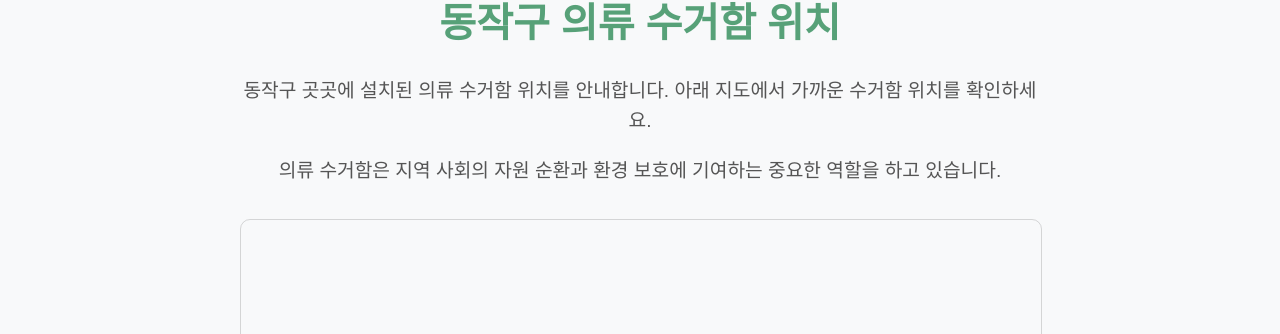
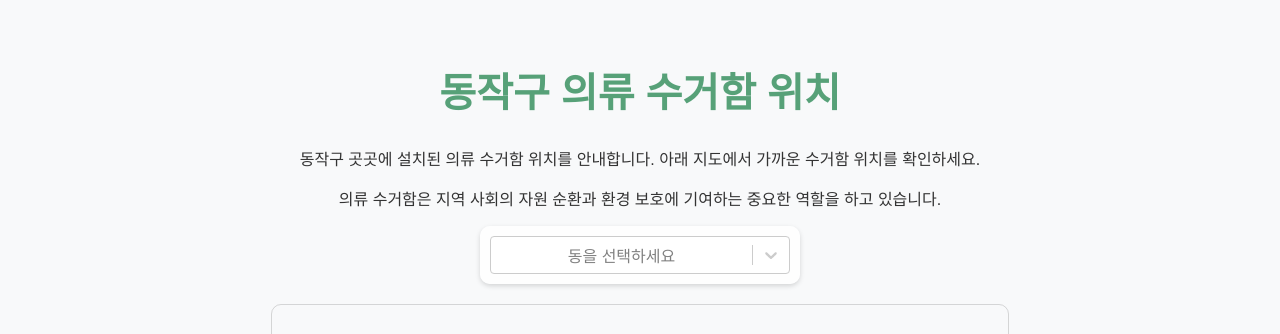
Before and after one commit to ClothingBoxProject/Demo, a React (Vite) app in the folder frontend/: page /box-location in a window 1280 px wide. Shown: the part 143-477 px from the top of the page. Built offline with nearby package versions, Linux system fonts and the light colour scheme; no server answers.

Commit message:
25_3_16_select_display_marker

```diff
--- a/frontend/package.json
+++ b/frontend/package.json
@@ -14,7 +14,8 @@
     "react": "^18.3.1",
     "react-dom": "^18.3.1",
     "react-kakao-maps-sdk": "^1.1.27",
-    "react-router-dom": "^7.1.3"
+    "react-router-dom": "^7.1.3",
+    "react-select": "^5.10.1"
   },
   "devDependencies": {
     "@eslint/js": "^9.17.0",
--- a/frontend/src/components/Location/MapComponent.jsx
+++ b/frontend/src/components/Location/MapComponent.jsx
@@ -1,9 +1,33 @@
 import React, { useEffect, useState } from "react";
 import axios from "axios";
+import Select from "react-select"; // react-select 임포트
 
 const MapComponent = () => {
   const [locations, setLocations] = useState([]);
+  const [selectedDongs, setSelectedDongs] = useState([]);
+  const [filteredLocations, setFilteredLocations] = useState([]);
+  const [selectBoxHeight, setSelectBoxHeight] = useState(0); // 셀렉트 박스 높이를 상태로 관리
 
+  // 동 데이터를 설정하는 부분
+  const dongOptions = [
+    { value: "신대방1동", label: "신대방1동" },
+    { value: "신대방2동", label: "신대방2동" },
+    { value: "대방동", label: "대방동" },
+    { value: "노량진1동", label: "노량진1동" },
+    { value: "노량진2동", label: "노량진2동" },
+    { value: "상도1동", label: "상도1동" },
+    { value: "상도2동", label: "상도2동" },
+    { value: "상도3동", label: "상도3동" },
+    { value: "상도4동", label: "상도4동" },
+    { value: "흑석동", label: "흑석동" },
+    { value: "사당1동", label: "사당1동" },
+    { value: "사당2동", label: "사당2동" },
+    { value: "사당3동", label: "사당3동" },
+    { value: "사당4동", label: "사당4동" },
+    { value: "사당5동", label: "사당5동" },
+  ];
+
+  // 수거함 데이터를 가져오는 부분
   useEffect(() => {
     const fetchData = async () => {
       try {
@@ -17,8 +41,35 @@ const MapComponent = () => {
     fetchData();
   }, []);
 
+  // 선택된 동에 해당하는 수거함만 필터링
   useEffect(() => {
-    if (locations.length > 0) {
+    if (selectedDongs.length > 0) {
+      const filtered = locations.filter((location) =>
+        selectedDongs.includes(location.locationName)
+      );
+      setFilteredLocations(filtered);
+    } else {
+      setFilteredLocations(locations);
+    }
+  }, [selectedDongs, locations]);
+
+  // 동 선택 변화 처리
+  const handleDongChange = (selectedOptions) => {
+    const selectedValues = selectedOptions.map((option) => option.value);
+    setSelectedDongs(selectedValues);
+  };
+
+  // 셀렉트 박스 높이 동적으로 설정
+  useEffect(() => {
+    const selectBox = document.querySelector(".select-container");
+    if (selectBox) {
+      setSelectBoxHeight(selectBox.offsetHeight); // 셀렉트 박스 높이를 상태로 업데이트
+    }
+  }, [selectedDongs]);
+
+  // 카카오 맵 관련 코드
+  useEffect(() => {
+    if (filteredLocations.length > 0) {
       const script = document.createElement("script");
       script.src = `//dapi.kakao.com/v2/maps/sdk.js?appkey=${import.meta.env.VITE_KAKAO_API_KEY}&autoload=false&libraries=services`;
       script.async = true;
@@ -28,29 +79,48 @@ const MapComponent = () => {
         window.kakao.maps.load(() => {
           const mapContainer = document.getElementById("map");
           const mapOption = {
-            center: new window.kakao.maps.LatLng(37.50972, 126.96355),
+            center: new window.kakao.maps.LatLng(37.50972, 126.96355), // 초기 맵 중심
             level: 5,
           };
           const map = new window.kakao.maps.Map(mapContainer, mapOption);
 
-          locations.forEach((location) => {
+          const markerPositions = [];
+
+          filteredLocations.forEach((location) => {
             let position;
             if (location.latitude !== 0 && location.longitude !== 0) {
               position = new window.kakao.maps.LatLng(location.latitude, location.longitude);
+              markerPositions.push(position);
               createMarker(position, location);
             } else {
-              // 주소로 좌표 변환
               const geocoder = new window.kakao.maps.services.Geocoder();
               geocoder.addressSearch(location.address, (result, status) => {
                 if (status === window.kakao.maps.services.Status.OK) {
                   position = new window.kakao.maps.LatLng(result[0].y, result[0].x);
+                  markerPositions.push(position);
                   createMarker(position, location);
                 }
               });
             }
           });
 
-          // 위도 경도가 0일 때, 주소를 통해 좌표를 구하고 마커를 생성하는 함수
+          // 마커들 가운데 위치를 구하는 함수
+          const getCenterOfMarkers = (positions) => {
+            let latSum = 0;
+            let lngSum = 0;
+            positions.forEach((pos) => {
+              latSum += pos.getLat();
+              lngSum += pos.getLng();
+            });
+            const centerLat = latSum / positions.length;
+            const centerLng = lngSum / positions.length;
+            return new window.kakao.maps.LatLng(centerLat, centerLng);
+          };
+
+          // 마커들 가운데 위치 계산 후, 맵의 중심을 그 위치로 변경
+          const center = getCenterOfMarkers(markerPositions);
+          map.setCenter(center);
+
           function createMarker(position, location) {
             const marker = new window.kakao.maps.Marker({
               position: position,
@@ -58,19 +128,49 @@ const MapComponent = () => {
             });
 
             const infowindow = new window.kakao.maps.InfoWindow({
-              content: `<div style="padding:5px;font-size:14px;">${location.locationName}</div>`,
+              content: `
+                <div style="padding:5px;font-size:14px;">
+                  <div>${location.address}</div>
+                  <button id="closeBtn" style="background: black; color: white; border: none; cursor: pointer;">X</button>
+                </div>`,
             });
 
             window.kakao.maps.event.addListener(marker, "click", function () {
               infowindow.open(map, marker);
+              const closeBtn = document.getElementById("closeBtn");
+              if (closeBtn) {
+                closeBtn.addEventListener("click", () => {
+                  infowindow.close();
+                });
+              }
             });
           }
         });
       };
     }
-  }, [locations]);
+  }, [filteredLocations]);
 
-  return <div id="map" className="map-container"></div>;
+  return (
+    <div className="page-container">
+      {/* 동을 선택하세요 드롭다운 */}
+      <div className="select-container">
+        <Select
+          isMulti
+          options={dongOptions}
+          onChange={handleDongChange}
+          value={dongOptions.filter((option) => selectedDongs.includes(option.value))}
+          placeholder="동을 선택하세요"
+        />
+      </div>
+
+      {/* 카카오 맵 컨테이너 */}
+      <div
+        id="map"
+        className="map-container"
+        style={{ marginTop: `${selectBoxHeight + 20}px` }} // 셀렉트 박스 높이만큼 맵을 아래로 밀기
+      ></div>
+    </div>
+  );
 };
 
 export default MapComponent;
--- a/frontend/src/styles/LocationCSS/LocationBin.css
+++ b/frontend/src/styles/LocationCSS/LocationBin.css
@@ -2,23 +2,7 @@
 .page-container {
   width: 100%;
   text-align: center;
-}
-
-/* 제목 스타일 */
-.main-content {
-  max-width: 800px;
-  margin: auto;
-  padding: 2em 1em;
-}
-.main-content h1 {
-  font-size: 2.5em;
-  color: rgba(46, 139, 87, 0.8);
-  font-weight: bold;
-}
-.main-content p {
-  font-size: 1.2em;
-  color: #555;
-  line-height: 1.6;
+  position: relative;
 }
 
 /* Kakao 지도 */
@@ -28,6 +12,21 @@
   border-radius: 10px;
   border: 1px solid rgba(128, 128, 128, 0.3);
   margin: 2em 0;
+  position: relative;
+  transition: margin-top 0.3s ease; /* 애니메이션 효과 추가 */
+}
+
+/* 셀렉트 박스 */
+.select-container {
+  position: absolute; /* 맵 위에 위치하게 설정 */
+  left: 50%;
+  transform: translateX(-50%); /* 중앙 정렬 */
+  z-index: 9999; /* 셀렉트 박스가 맵 위에 위치하도록 설정 */
+  width: 300px;
+  padding: 10px;
+  background-color: rgba(255, 255, 255, 0.9); /* 배경을 반투명하게 설정 */
+  border-radius: 10px;
+  box-shadow: 0 2px 5px rgba(0, 0, 0, 0.15); /* 그림자 추가 */
 }
 
 /* 설명 텍스트 스타일 */
@@ -42,26 +41,9 @@
   border-radius: 10px;
 }
 
-/* 수정 제안 스타일 */
-.suggestion_text {
-  margin-top: 1.5em;
-  font-size: 1em;
-  color: #aaa;
-}
-.suggestion {
-  margin-top: 1em;
-  font-size: 1em;
-  color: #777;
-  text-decoration: underline;
-  cursor: pointer;
-}
-
 /* 반응형 디자인 */
 @media (max-width: 768px) {
-  .main-content h1 {
-    font-size: 2em;
-  }
-  .main-content p {
-    font-size: 1em;
+  .select-container {
+    width: 80%; /* 모바일에서 셀렉트 박스 너비 조정 */
   }
 }
```
Also changed, not shown: 1 other file (tests, documents, lock files or other folders).
